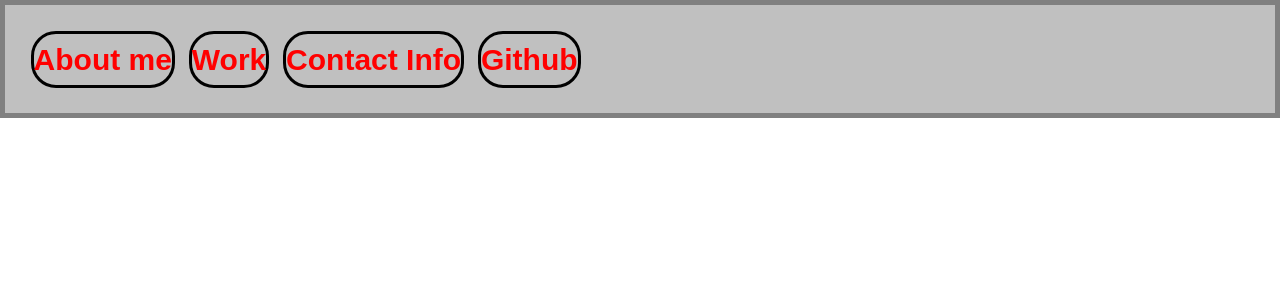
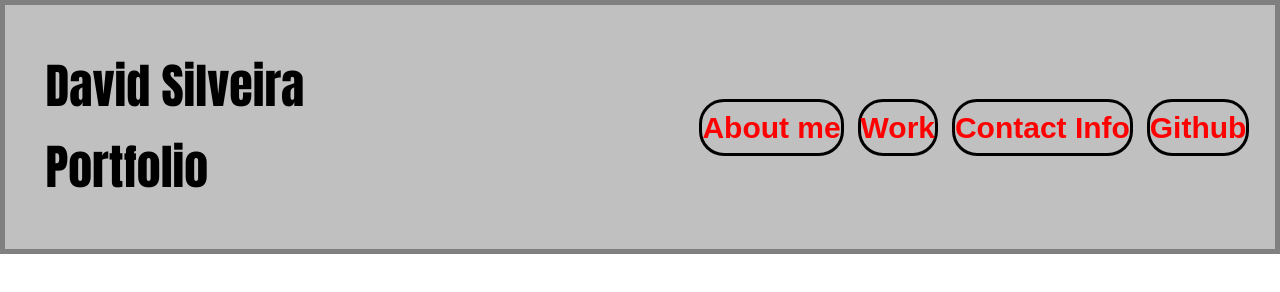
Before and after one commit to daviewave/Portfolio, a plain HTML site: page index.html in a window 1280 px wide. Drawn offline with Linux system fonts and the light colour scheme.

Commit message:
added name back into top left corner

```diff
--- a/index.html
+++ b/index.html
@@ -9,6 +9,7 @@
 
   <body>
     <header>
+      <h1>David Silveira </br> Portfolio </h1>
       <nav>
         <ul>
           <li><a href="#">About me</a></li>
```
